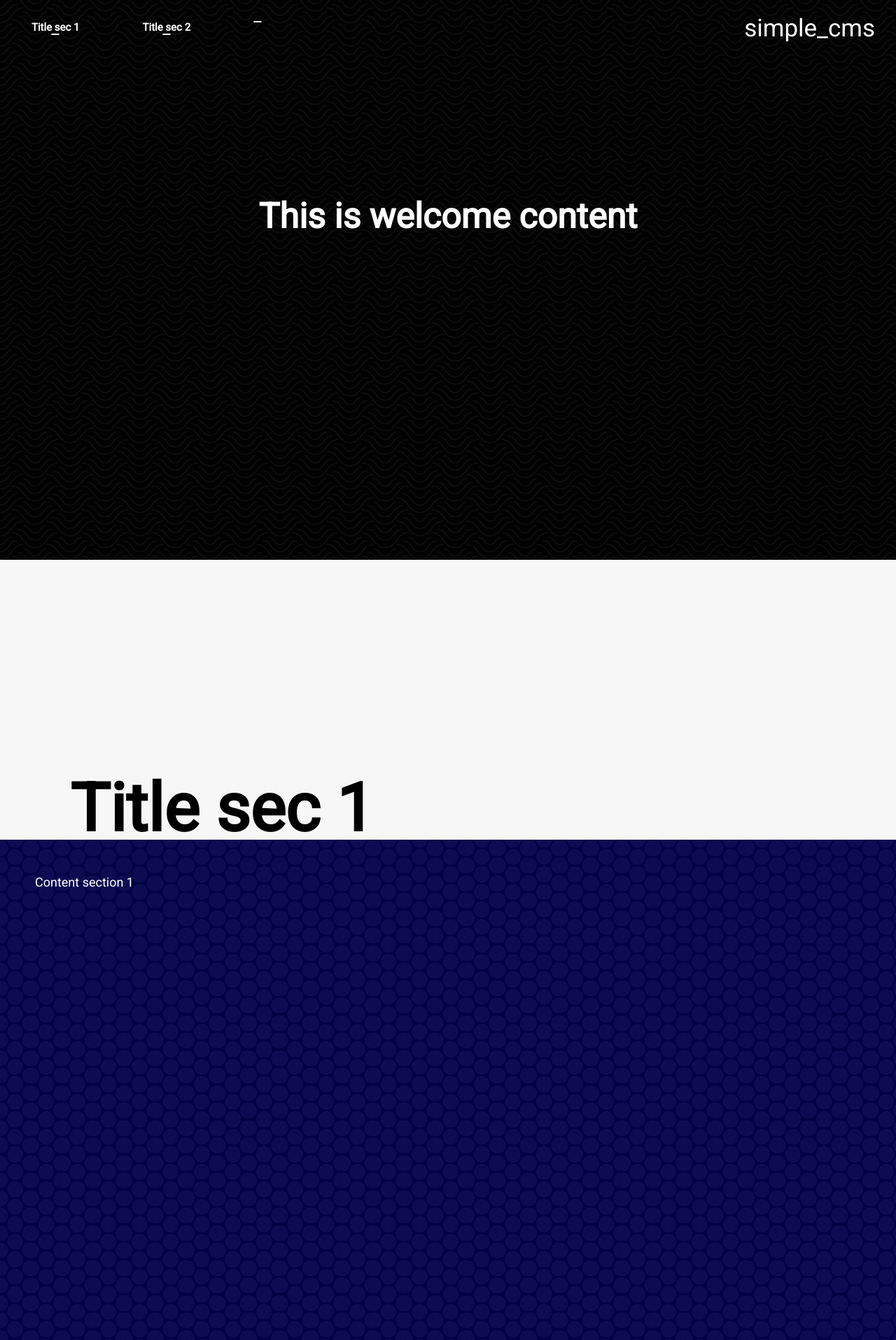
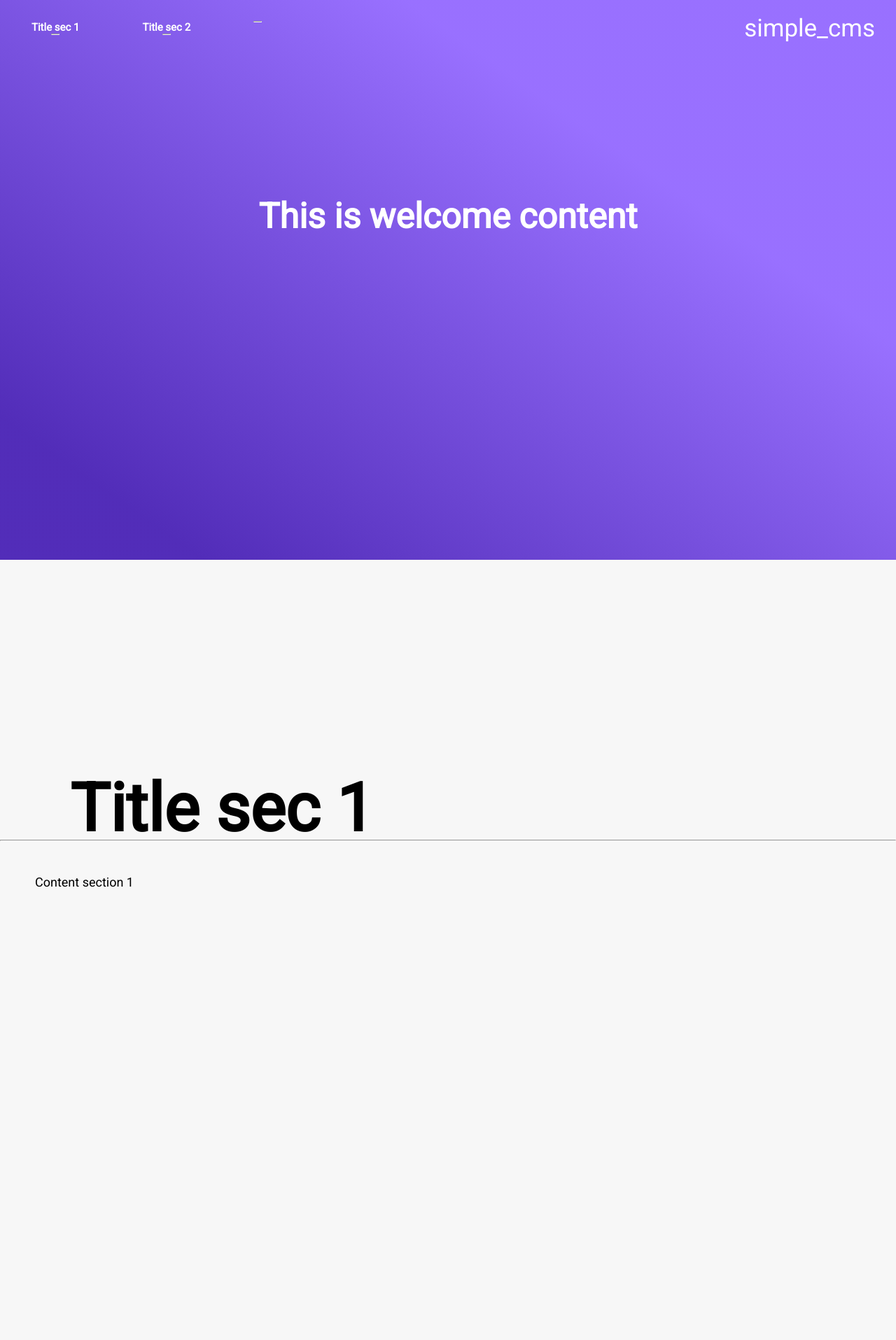
Before and after one commit to CasinoRoyaleKrupier/simple-cms, a PHP site: page / in a window 1280 px wide. Shown: the top 1915 px of the page at 70% size. Run offline with PHP 8.4, Linux system fonts and the light colour scheme; data comes from the database, SQL or seed files in the repository; data that the repository does not hold is empty.

Commit message:
code cleaning

```diff
--- a/index.php
+++ b/index.php
@@ -16,7 +16,6 @@
     <link href="https://fonts.googleapis.com/css?family=Roboto&display=swap" rel="stylesheet">
     <link rel="stylesheet" href="styles/main.css">
     <link rel="stylesheet" href="administrator/admin_styles/top_bar.css">
-    <link rel="stylesheet" href="styles/links.css">
     <link rel="stylesheet" href="styles/nav_bar.css">
     <link rel="stylesheet" href="styles/separator.css">
     <link rel="stylesheet" href="styles/footer.css">
@@ -32,9 +31,7 @@
         ?>
     </title>
 </head>
-<body>
-
-    <div id="screen_dimming"></div>
+<body><div id="screen_dimming"></div>
 
     <header class="bg_00">
         <nav id="nav_horizontal_panel">
@@ -90,10 +87,10 @@
                 require_once "administrator/get_section_01_content.php";
                 echo $title_sec_01;
             ?>
-        </div>
+        </div> <hr>
     </div>
 
-    <section class="bg_01">
+    <section>
         <article>
             <div class="content_text text_just">
                 <?php
@@ -110,10 +107,10 @@
                 require_once "administrator/get_section_02_content.php";
                 echo $title_sec_02;
             ?>
-        </div>
+        </div> <hr>
     </div>
 
-    <section class="bg_02">
+    <section>
         <article>
             <div class="content_text text_just">
                 <?php
@@ -130,10 +127,10 @@
                 require_once "administrator/get_section_03_content.php";
                 echo $title_sec_03;
             ?>
-        </div>
+        </div> <hr>
     </div>
 
-    <section class="bg_03">
+    <section>
         <article>
             <div class="content_text text_just">
                 <?php
@@ -141,7 +138,7 @@
                     echo $content_sec_03;
                 ?>
             </div>
-        </div>
+        </section>
     </section>
 
     <footer>
@@ -157,26 +154,31 @@
         <hr>
         <div id="media_links">
             <div class="miedia_links_item">
+                <a href="#">
                     <img src="images/social_media/facebook-brands.svg">
                     <hr>
+                </a>
             </div>
             <div class="miedia_links_item">
+                <a href="#">
                     <img src="images/social_media/twitter-brands.svg">
                     <hr>
+                </a>
             </div>
             <div class="miedia_links_item">
+                <a href="#">
                     <img src="images/social_media/linkedin-brands.svg">
                     <hr>
+                </a>
             </div>
             <div class="miedia_links_item">
+                <a href="https://github.com/CasinoRoyaleKrupier/simple-cms">
                     <img src="images/social_media/github-brands.svg">
                     <hr>
+                </a>
             </div>
         </div>
     </footer>
-
-
-
 
 
     <nav id="slide_horizontal_panel">
--- a/scripts/main.js
+++ b/scripts/main.js
@@ -1,10 +1,12 @@
 window.addEventListener("load", () =>
 {
-    delay_show_element()
+    delay_show_element();
 });
+
+var prevScrollpos = window.pageYOffset;
 window.onscroll = () =>
 {
-    slide_panel()
+    slide_panel();
 };
 
 const delay_show_element = () =>
@@ -23,12 +25,22 @@ const delay_show_element = () =>
 
 const slide_panel = () =>
 {
-    if ($(window).scrollTop() > 150) {
-        $("#slide_horizontal_panel").css("top", "0px");
+    if ($(window).scrollTop() > 150)
+    {
+        var currentScrollPos = window.pageYOffset;
+        if (prevScrollpos > currentScrollPos)
+        {
+            $("#slide_horizontal_panel").css("top", "0px");
+        }
+        else
+        {
+            $("#slide_horizontal_panel").css("top", "-90px");
+        }
+        prevScrollpos = currentScrollPos;
     }
     else
     {
-        $("#slide_horizontal_panel").css("top", "-80px");
+        $("#slide_horizontal_panel").css("top", "-90px");
     }
 }
 
--- a/styles/footer.css
+++ b/styles/footer.css
@@ -14,10 +14,7 @@ footer
     float: left;
 }
 
-.footer_row
-{
-    margin-bottom: 40px;
-}
+.footer_row { margin-bottom: 40px; }
 
 #media_links
 {
@@ -30,17 +27,14 @@ footer
 {
     width: 40px;
     height: 50px;
-    padding: 15px;
+    padding: 15px 0;
     margin: 0 auto;
     font-size: 30px;
     text-align: center;
     transition: all 0.5s ease-in-out;
 }
 
-.miedia_links_item img
-{
-    width: 30px;
-}
+.miedia_links_item img { width: 30px; }
 
 .miedia_links_item hr
 {
@@ -72,3 +66,13 @@ div.miedia_links_item:hover hr
     clear: both;
     position: absolute;
 }
+
+@media(max-width: 1200px)
+{
+    #media_links
+    {
+        display: grid;
+        grid-template-columns: auto auto;
+        padding: 10px;
+    }
+}
--- a/styles/main.css
+++ b/styles/main.css
@@ -10,7 +10,8 @@ body
 {
     margin: 0;
     padding: 0;
-    color: #ffffff;
+    color: #000;
+    background: #f7f7f7;
     font-family: 'Roboto', sans-serif;
 }
 
@@ -18,6 +19,7 @@ header
 {
     width: 100%;
     min-height: 100%;
+    color: #fff;
     box-sizing: border-box;
     position: relative;
 }
@@ -30,10 +32,7 @@ section
     position: relative;
 }
 
-article
-{
-    width: 100%;
-}
+article { width: 100%; }
 
 .welcome_text
 {
--- a/styles/nav_bar.css
+++ b/styles/nav_bar.css
@@ -5,28 +5,12 @@ nav#nav_horizontal_panel
     top: -80px;
     box-sizing: border-box;
     transition: 0.5s;
-    /* opacity: 0; */
     position: absolute;
-}
-
-nav#nav_vertical_panel
-{
-    top: 0;
-    width: calc(100% - 20px);
-    height: calc(100% - 10px);
-    margin-left: 10px;
-    margin-right: 10px;
-    border-bottom-right-radius: 10px;
-    border-bottom-left-radius: 10px;
-    background-color: #ffffff;
-    color: #000000;
-    position: fixed;
-    display: none;
 }
 
 nav#slide_horizontal_panel
 {
-    top: -80;
+    top: -90;
     width: calc(100% - 20px);
     height: 80px;
     margin-left: 10px;
@@ -37,6 +21,21 @@ nav#slide_horizontal_panel
     border-bottom-left-radius: 10px;
     transition: 0.5s;
     position: fixed;
+}
+
+nav#nav_vertical_panel
+{
+    top: 0;
+    width: calc(100% - 20px);
+    padding-bottom: 20px;
+    margin-left: 10px;
+    margin-right: 10px;
+    border-bottom-right-radius: 10px;
+    border-bottom-left-radius: 10px;
+    background-color: #ffffff;
+    color: #000000;
+    position: fixed;
+    display: none;
 }
 
 .nav_vertical_button
@@ -77,7 +76,7 @@ nav#slide_horizontal_panel
     width: 10px;
     margin-left: auto;
     margin-right: auto;
-    border: 1px solid;
+    /* border: 1px solid; */
     border-radius: 5px;
     transition: all 0.5s ease-in-out;
 }
@@ -88,10 +87,7 @@ div.nav_button:hover hr
     transition: all 0.5s ease-in-out;
 }
 
-.nav_button:hover
-{
-    margin: 15px 5px;
-}
+.nav_button:hover { margin: 15px 5px; }
 
 #nav_logo
 {
@@ -109,7 +105,7 @@ div.nav_button:hover hr
 #nav_logo:hover
 {
     background-color: #ffffff;
-    color: #000000;
+    color: rgb(152, 112, 255);
 }
 
 #slide_nav_logo
@@ -131,10 +127,7 @@ div.nav_button:hover hr
     color: #fff;
 }
 
-.slide_menu_button
-{
-    display: none;
-}
+.slide_menu_button { display: none; }
 
 @media(max-width: 1200px)
 {
--- a/styles/operators.css
+++ b/styles/operators.css
@@ -1,62 +1,11 @@
-.bg_00
-{
-    /* Background pattern from Toptal Subtle Patterns */
-    background-image: url(../images/bg_00.png);
-    background-attachment: fixed;
-}
-
-.bg_01
-{
-    /* Background pattern from Toptal Subtle Patterns */
-    background-image: url(../images/bg_01.png);
-    background-attachment: fixed;
-}
-
-.bg_02
-{
-    /* Background pattern from Toptal Subtle Patterns */
-    background-image: url(../images/bg_02.png);
-    background-attachment: fixed;
-}
-
-.bg_03
-{
-    /* Background pattern from Toptal Subtle Patterns */
-    background-image: url(../images/bg_03.png);
-    background-attachment: fixed;
-}
-
-.left
-{
-    float: left;
-}
-
-.right
-{
-    float: right;
-}
-
-.clear_b
-{
-    clear: both;
-}
-
-.text_left
-{
-    text-align: left;
-}
-
-.text_right
-{
-    text-align: right;
-}
-
-.text_center
-{
-    text-align: center;
-}
-
-.text_just
-{
-    text-align: justify;
-}
+.bg_00          { background: linear-gradient(35deg, hsl(256, 61%, 45%) 12%, hsl(257, 100%, 72%) 71%); }
+.bg_01          { background: linear-gradient(35deg, hsl(0, 61%, 45%) 12%, hsl(0, 34%, 58%) 71%); }
+.bg_02          { background: linear-gradient(35deg, hsl(36, 61%, 45%) 12%, hsl(37, 100%, 72%) 71%); }
+.bg_03          { background: linear-gradient(35deg, hsl(256, 61%, 45%) 12%, hsl(257, 100%, 72%) 71%); }
+.left           { float: left; }
+.right          { float: right; }
+.clear_b        { clear: both; }
+.text_left      { text-align: left; }
+.text_right     { text-align: right; }
+.text_center    { text-align: center; }
+.text_just      { text-align: justify; }
--- a/styles/scrollbar.css
+++ b/styles/scrollbar.css
@@ -4,10 +4,7 @@ body::-webkit-scrollbar
     height: 0;
 }
 
-body::-webkit-scrollbar-track
-{
-    background-color: #000000;
-}
+body::-webkit-scrollbar-track { background-color: #000000; }
 
 body::-webkit-scrollbar-thumb
 {
--- a/styles/separator.css
+++ b/styles/separator.css
@@ -17,10 +17,7 @@
 
 @media(max-width: 1200px)
 {
-    .separator
-    {
-        height: 200px;
-    }
+    .separator { height: 200px; }
 
     .separator_title
     {
```
Also changed, not shown: styles/links.css (deleted, +0 -14 lines). Lines whose indentation alone changed are shown as unchanged.
